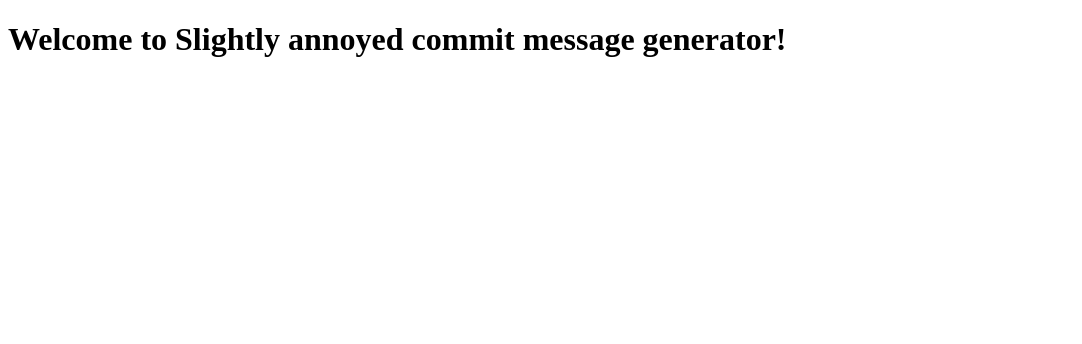
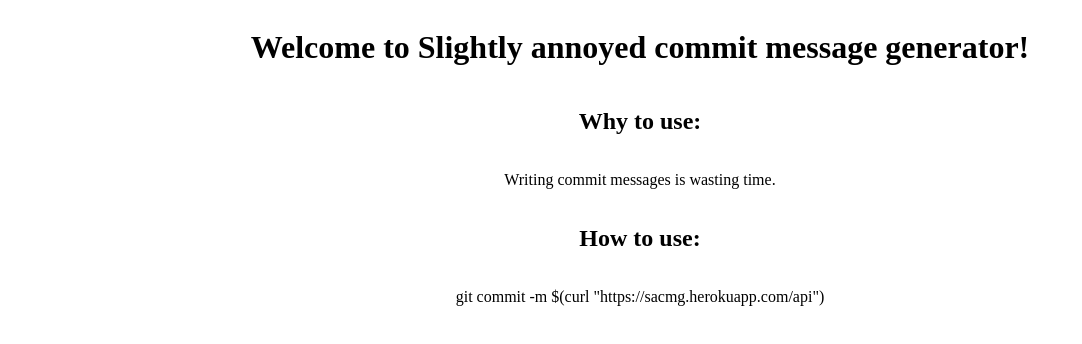
Before and after one commit to DigitalCyan/slightly-annoyed-commit-message-generator, a website: page public/index.html in a window 1280 px wide. Shown: the whole page, without its empty margins (0-1082 px from the left). Drawn offline with Linux system fonts and the light colour scheme.

Commit message:
Added some stuff on index

```diff
--- a/messages.txt
+++ b/messages.txt
@@ -8,7 +8,7 @@ added nsfw ascii art
 added a bit that executes "alias nano=vim"
 added dlc
 replaced main.js with a 1.9 TDI
-replaced class instantiation with calss mythosis
+replaced class instantiation with class mythosis
 replaced all semicolons with greek questionmarks
 replaced tire vent caps
 impregnated some binaries
--- a/public/index.html
+++ b/public/index.html
@@ -4,8 +4,17 @@
     <meta charset="UTF-8">
     <meta name="viewport" content="width=device-width, initial-scale=1.0">
     <title>Slightly annoyed commit message generator</title>
+    <link rel="stylesheet" href="index.css">
 </head>
 <body>
     <h1>Welcome to Slightly annoyed commit message generator!</h1>
+    <div>
+        <h2>Why to use:</h2>
+        <p>Writing commit messages is wasting time.</p>
+    </div>
+    <div>
+        <h2>How to use:</h2>
+        <p>git commit -m $(curl "https://sacmg.herokuapp.com/api") </p>
+    </div>
 </body>
 </html>
--- /dev/null
+++ b/public/index.scss
@@ -0,0 +1,6 @@
+body, div{
+    display: flex;
+    flex-direction: column;
+    align-items: center;
+    justify-items: center;
+}
```
Also changed, not shown: public/index.css (added), 1 other file.
